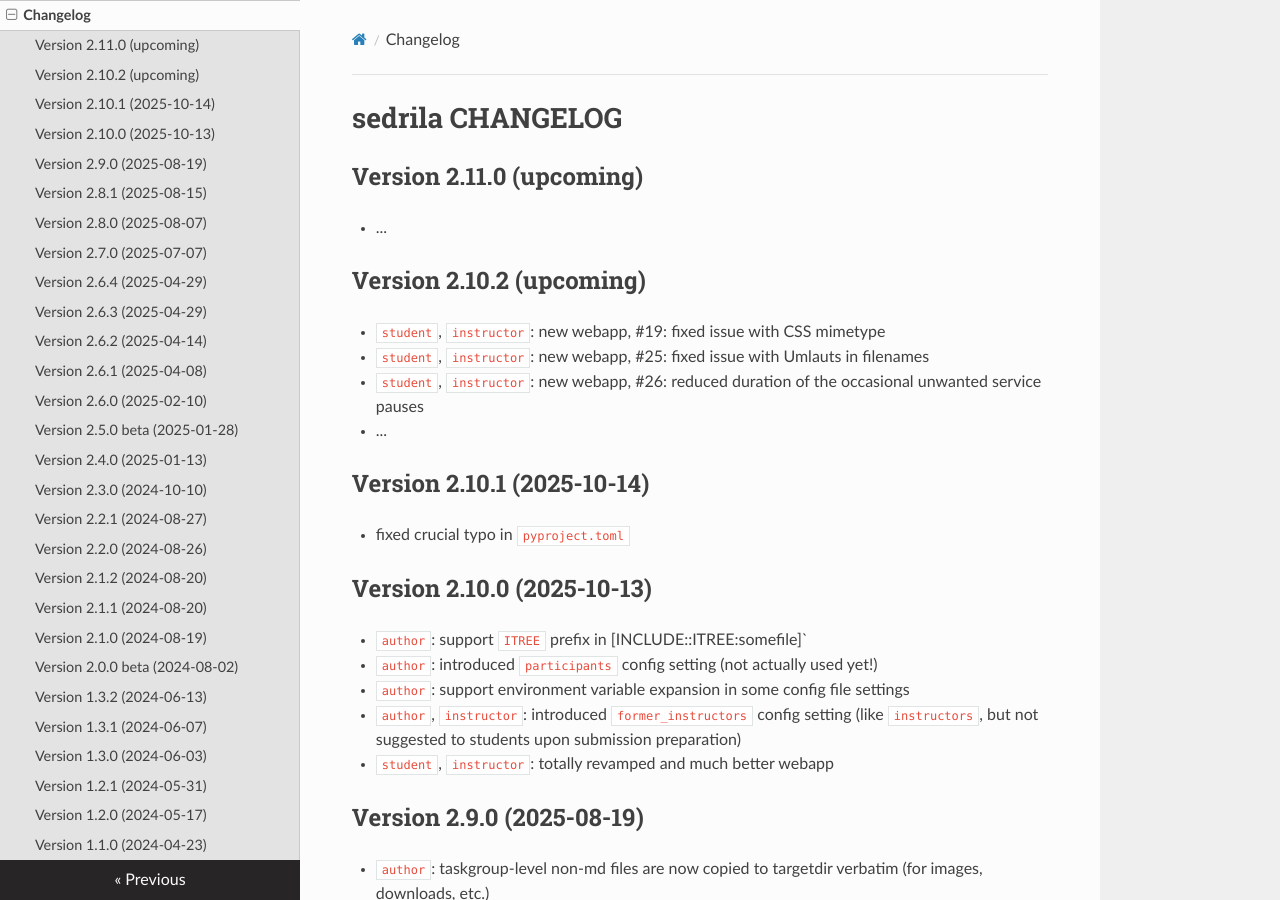
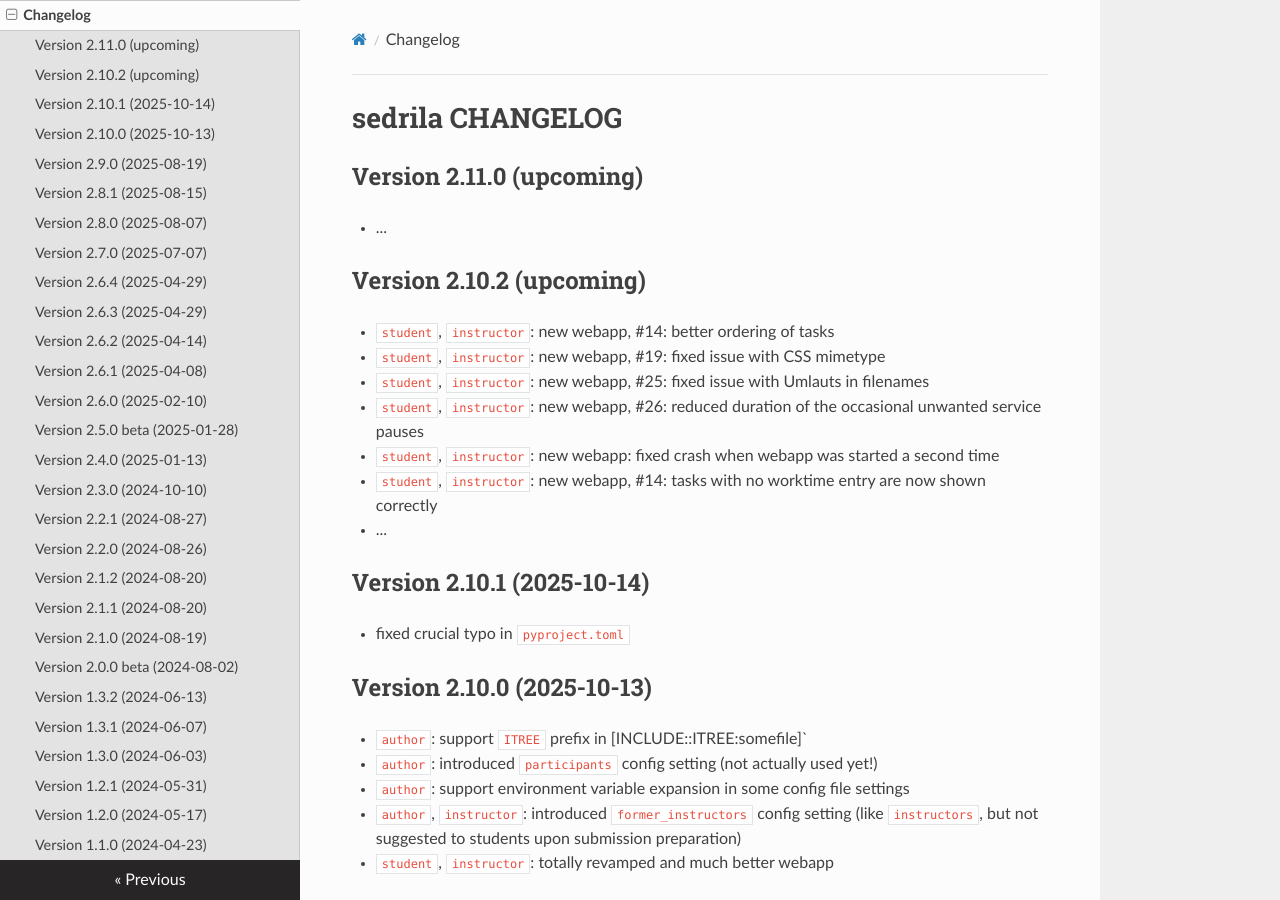
Before and after one commit to fubinf/sedrila, an MkDocs documentation site: the page built from docs/changelog.md, in a window 1280 px wide and 900 px high. Built offline with MkDocs 1.6.1, drawn with Linux system fonts in a browser that asks for light colours; nearby versions of some CDN libraries.

Commit message:
changelog.md: document fixing of #14, #14, NN

```diff
--- a/docs/changelog.md
+++ b/docs/changelog.md
@@ -6,9 +6,12 @@
 
 
 ## Version 2.10.2 (upcoming)
+- `student`, `instructor`: new webapp, #14: better ordering of tasks
 - `student`, `instructor`: new webapp, #19: fixed issue with CSS mimetype
 - `student`, `instructor`: new webapp, #25: fixed issue with Umlauts in filenames
 - `student`, `instructor`: new webapp, #26: reduced duration of the occasional unwanted service pauses
+- `student`, `instructor`: new webapp: fixed crash when webapp was started a second time
+- `student`, `instructor`: new webapp, #14: tasks with no worktime entry are now shown correctly
 - ...
 
 
```
